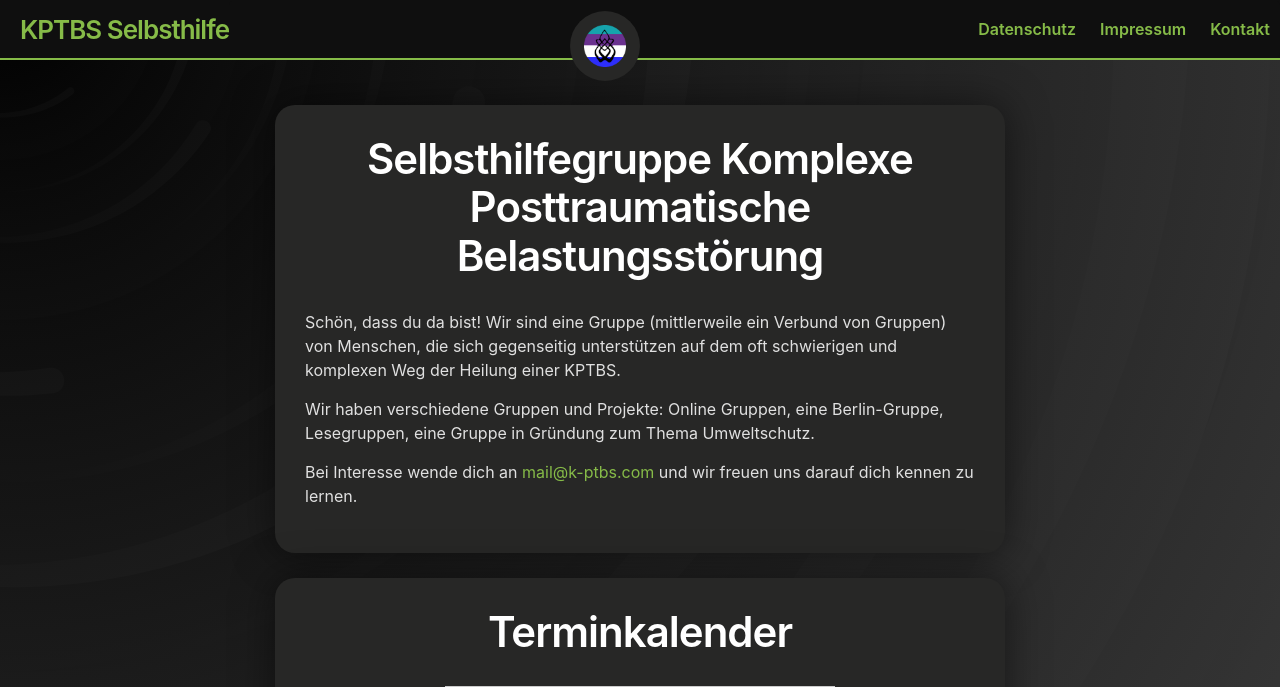
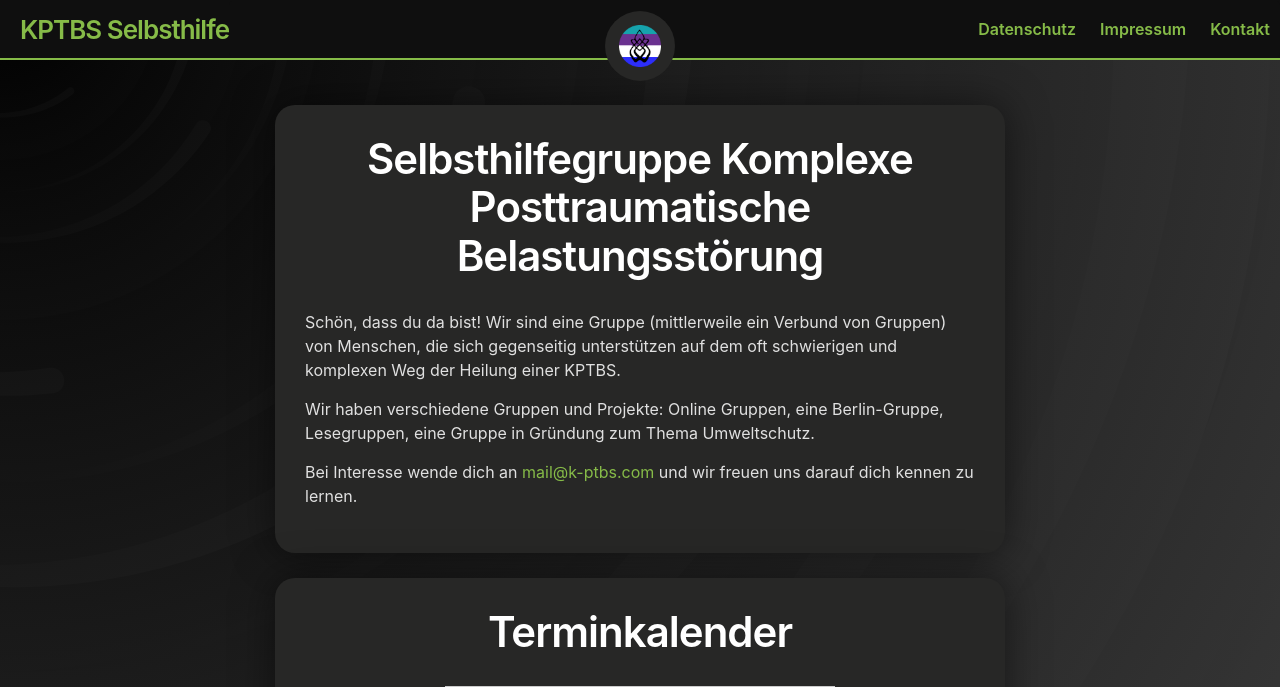
Before and after one commit to 3xz/k-ptbs, a Jekyll site: the page built from index.md, in a window 1280 px wide and 1400 px high. Shown: the top 687 px of the window. Built offline with Jekyll 4.4.1, drawn with Linux system fonts in a browser that asks for light colours; grey boxes are pictures that could not be loaded.

Commit message:
Update _layout-header.scss

```diff
--- a/_sass/_layout-header.scss
+++ b/_sass/_layout-header.scss
@@ -32,7 +32,7 @@
     left: 50%;
     top: 100%;
     margin-top: -47px;
-    margin-left: -70px;
+    margin-left: -35px;
     width: 70px;
     height: 70px;
     padding: 14px;
@@ -42,6 +42,7 @@
       width: 50px;
       height: 50px;
       margin-top: -25px;
+      margin-left: -25px;
     }
 }
 
```
